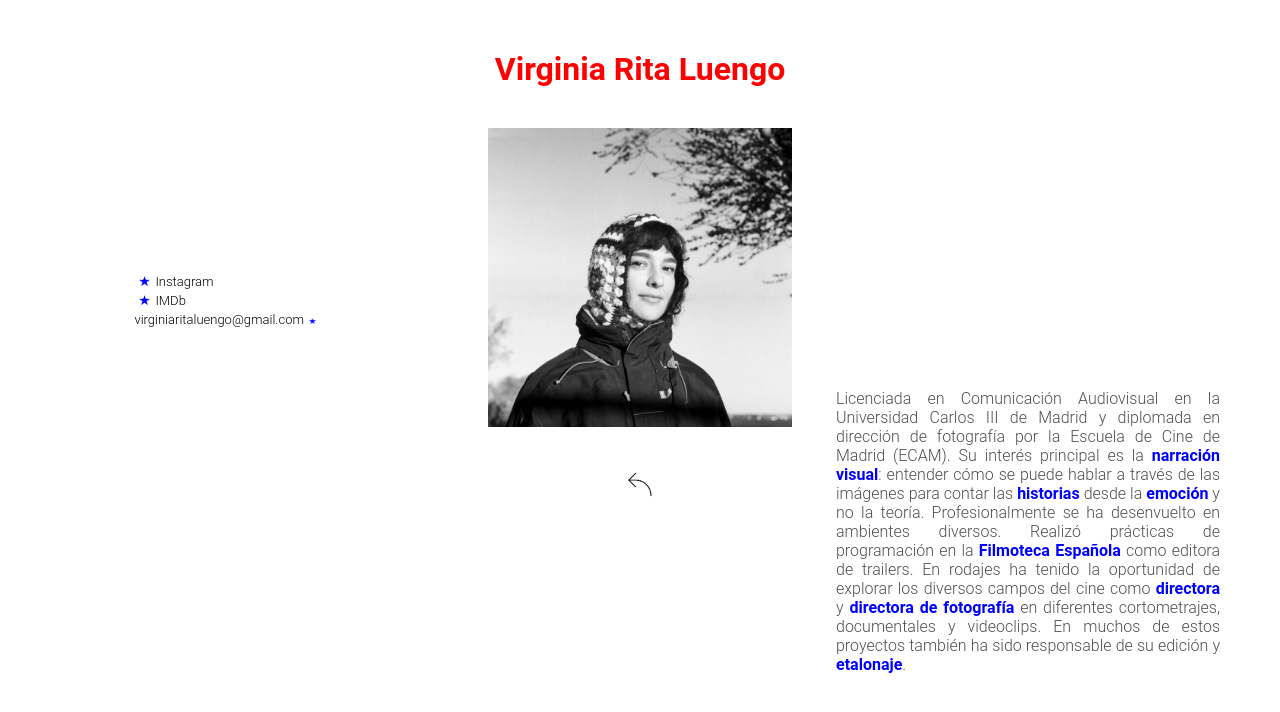
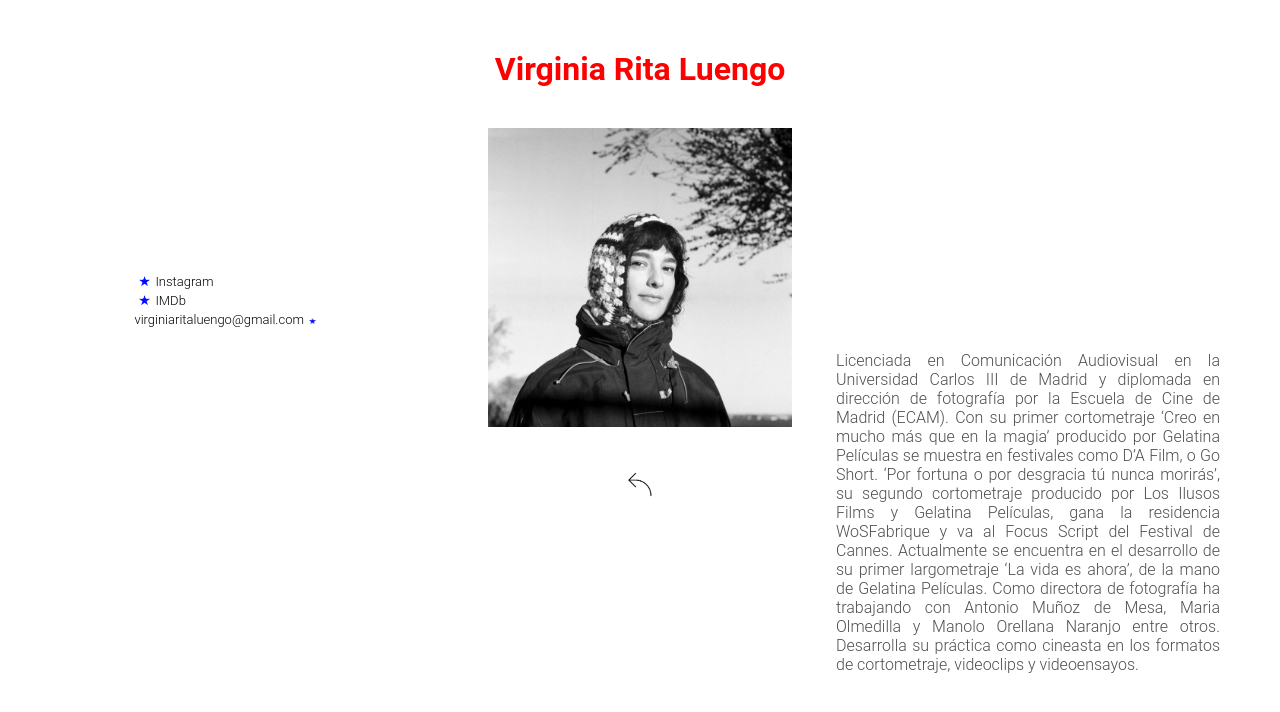
Before and after one commit to paulala94/virginiaritaluengo, a Vue app: page /sobre-mi in a window 1280 px wide. Shown: the top 712 px of the page. Built offline with nearby package versions, Linux system fonts and the light colour scheme.

Commit message:
bio changed

```diff
--- a/src/views/AboutView.vue
+++ b/src/views/AboutView.vue
@@ -7,18 +7,16 @@
         <div class="info-box">
             <p>
                 Licenciada en Comunicación Audiovisual en la Universidad Carlos III de Madrid y diplomada en dirección
-                de
-                fotografía por la Escuela de Cine de Madrid (ECAM). Su interés principal es la <strong>narración
-                    visual</strong>: entender cómo se puede hablar a través de las imágenes para contar las
-                <strong>historias</strong> desde la <strong>emoción</strong> y no la teoría.
+                de fotografía por la Escuela de Cine de Madrid (ECAM).
+                Con su primer cortometraje ‘Creo en mucho más que en la magia’ producido por Gelatina Películas se
+                muestra en festivales como D’A Film, o Go Short. ‘Por fortuna o por desgracia tú nunca morirás’, su
+                segundo cortometraje producido por Los Ilusos Films y Gelatina Películas, gana la residencia WoSFabrique
+                y va al Focus Script del Festival de Cannes. Actualmente se encuentra en el desarrollo de su primer
+                largometraje ‘La vida es ahora’, de la mano de Gelatina Películas.
+                Como directora de fotografía ha trabajando con Antonio Muñoz de Mesa, Maria Olmedilla y Manolo Orellana
+                Naranjo entre otros.
+                Desarrolla su práctica como cineasta en los formatos de cortometraje, videoclips y videoensayos.
 
-                Profesionalmente se ha desenvuelto en ambientes diversos. Realizó prácticas de programación en la
-                <strong>Filmoteca Española</strong> como editora de trailers.
-
-                En rodajes ha tenido la oportunidad de explorar los diversos campos del cine como
-                <strong>directora</strong> y <strong>directora de fotografía</strong> en diferentes cortometrajes,
-                documentales y videoclips. En muchos de estos proyectos también ha sido responsable de su edición y
-                <strong>etalonaje</strong>.
             </p>
         </div>
         <div id="about-links">
```
